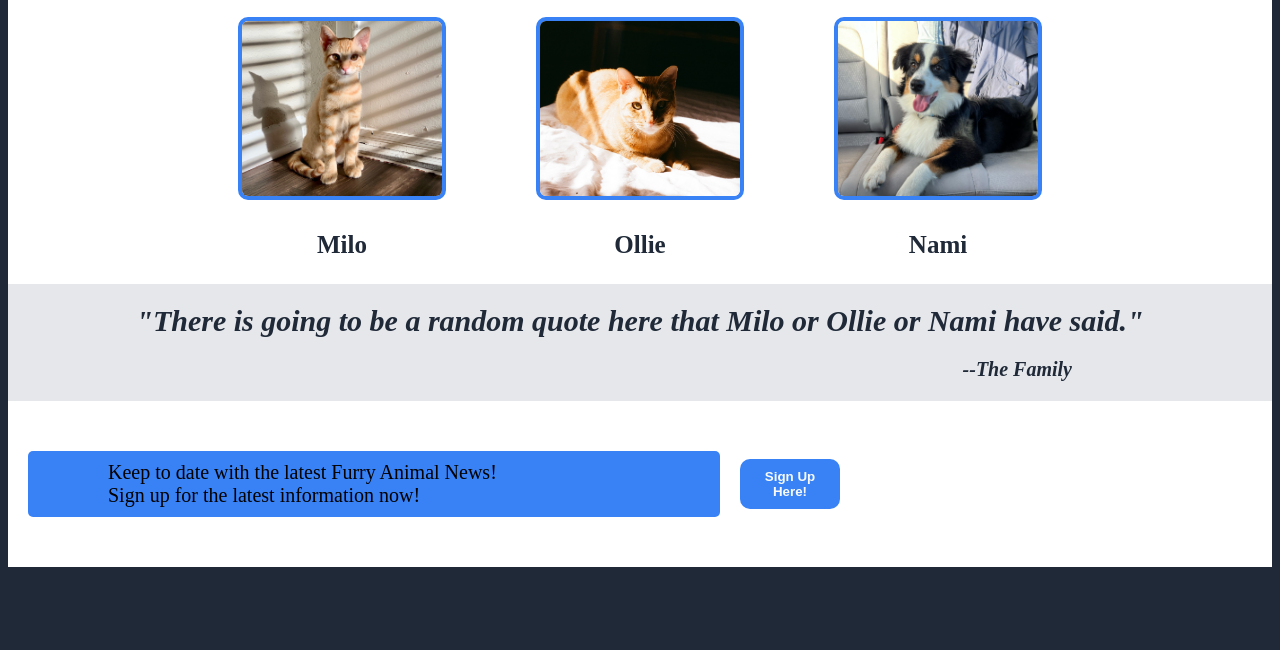
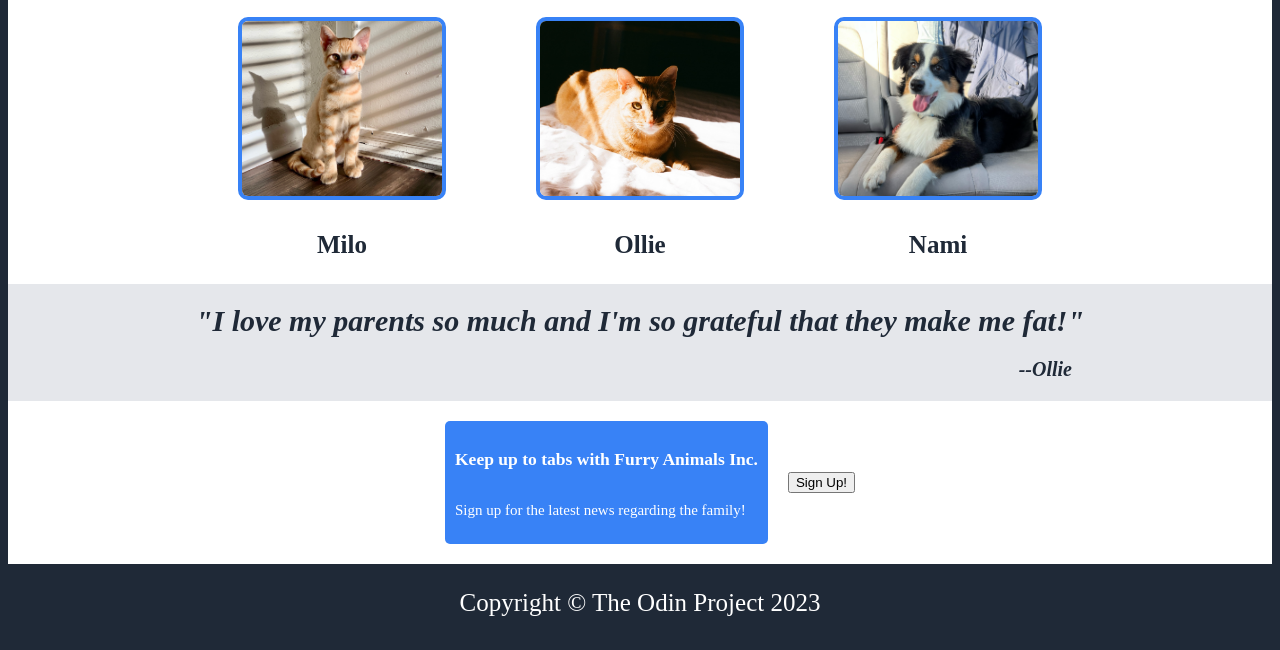
Before and after one commit to Yariee/landing-page, a plain HTML site: page index.html in a window 1280 px wide. Shown: the part 636-1286 px from the top of the page. Before the commit the page ends 1211 px from the top, so only its background shows below. Drawn offline with Linux system fonts and the light colour scheme.

Commit message:
added footer but did not finish sign up page at the bottom of page

```diff
--- a/index.html
+++ b/index.html
@@ -48,17 +48,20 @@
             </div>
         </div>
         <div class="quote">
-            <h1>"There is going to be a random quote here that Milo or Ollie or Nami have said."</h1>
-            <b> --The Family</b>
+            <h1>"I love my parents so much and I'm so grateful that they make me fat!"</h1>
+            <b> --Ollie </b>
         </div>
         <div class="sign-up">
-            <div class="sign-up-content-text">
-                <p>Keep to date with the latest Furry Animal News!</p>
-                <p>Sign up for the latest information now!</p>
+            <div class="sign-up-text">
+                <h3>Keep up to tabs with Furry Animals Inc.</h3>
+                <p>Sign up for the latest news regarding the family!</p>
             </div>
             <div class="sign-up-button">
-                <button type="button">Sign Up Here!</button>
+                <button type="button">Sign Up!</button>
             </div>
+        </div>
+        <div class="footer">
+            <p>Copyright © The Odin Project 2023</p>
         </div>
     </div>
 </body>
--- a/style.css
+++ b/style.css
@@ -63,7 +63,7 @@ a:active {text-decoration: none; color: #E5E7EB;}
     margin: 0;
 }
 
-button {
+.content-text button {
     display: block;
     text-align: center;
     width: 100px;
@@ -128,26 +128,29 @@ b {
 }
 
 .sign-up {
+    background-color: white;
     display: flex;
-    background-color: white;
     align-items: center;
     justify-content: center;
+    color: #1F2937;
 }
 
-.sign-up-content-text {
-    flex: 1;
-    text-align: left;
-    font-size: 20px;
+.sign-up-text {
     background-color: #3882F6;
-    margin: 50px 20px;
-    padding: 10px 80px;
+    color: white;
+    margin: 20px;
     border-radius: 5px;
+    padding: 10px;
+    font-size: 15px;
+    display: flex;
+    flex-direction: column;
 }
 
-.sign-up-content-text p {
-    margin: 0;
+.footer {
+    left: 0;
+    bottom: 0;
+    width: 100%;
+    text-align: center;
+    font-size: 25px;
+    color: white;
 }
-
-.sign-up-button {
-    flex: 1;
-}
```
